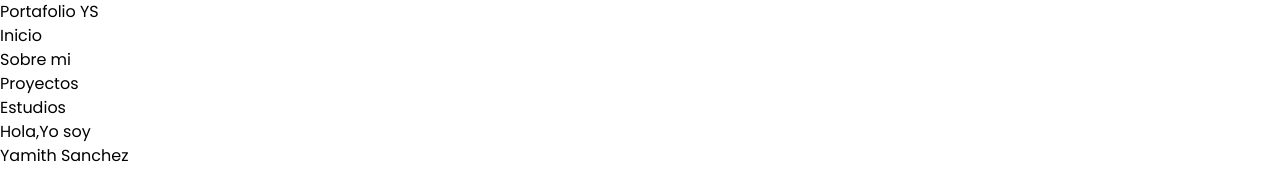
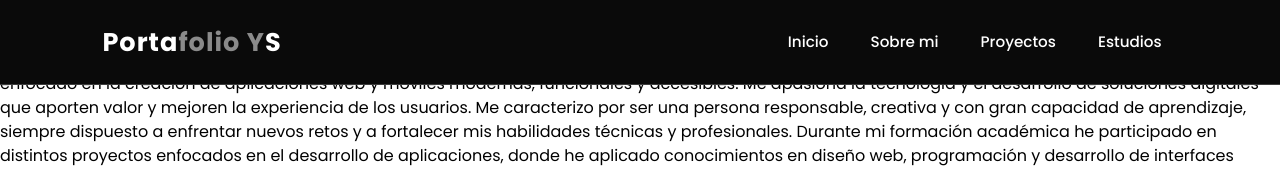
Before and after one commit to yamithmeneses122-hue/portafolio-Yamith-S-nchez-, a React (Vite) app: page / in a window 1280 px wide. Shown: the top 170 px of the page. Built offline with nearby package versions, Linux system fonts and the light colour scheme.

Commit message:
Migrar componentes a Tailwind CSS

```diff
--- a/src/components/Nav.jsx
+++ b/src/components/Nav.jsx
@@ -1,34 +1,30 @@
 export default function Nav() {
+  const links = [
+    ["Inicio", "#"],
+    ["Sobre mi", "#sobremi"],
+    ["Proyectos", "#proyectos"],
+    ["Estudios", "#estudios"],
+  ]
+
   return (
-    <section className="section-body">
-      <h1 className="portafolio">
-        Porta<span className="span-portafolio">folio Y</span>S
+    <header className="fixed top-0 z-[999] flex min-h-[85px] w-full items-center justify-between border-b border-[#3d3d3d] bg-[#0a0a0a] px-[8%] py-[22px] max-[600px]:flex-col max-[600px]:gap-[10px] max-[600px]:px-[5%] max-[600px]:py-[15px]">
+      <h1 className="text-[1.6rem] font-bold tracking-[1px] text-white">
+        Porta<span className="text-[#8a8a8a]">folio Y</span>S
       </h1>
-
-      <nav className="nav-sectio-body">
-        <ul className="ul-nav">
-          <li>
-            <a className="nav-inicio" href="#">
-              Inicio
-            </a>
-          </li>
-          <li>
-            <a className="nav-a" href="#sobremi">
-              Sobre mi
-            </a>
-          </li>
-          <li>
-            <a className="nav-a" href="#proyectos">
-              Proyectos
-            </a>
-          </li>
-          <li>
-            <a className="nav-a" href="#estudios">
-              Estudios
-            </a>
-          </li>
+      <nav>
+        <ul className="flex list-none gap-[10px] max-[900px]:gap-[2px]">
+          {links.map(([label, href]) => (
+            <li key={label}>
+              <a
+                className="rounded-[30px] px-4 py-[10px] text-[0.95rem] font-medium text-white no-underline transition duration-300 hover:bg-white hover:text-[#0a0a0a] max-[900px]:px-[10px] max-[900px]:py-2 max-[900px]:text-[0.85rem]"
+                href={href}
+              >
+                {label}
+              </a>
+            </li>
+          ))}
         </ul>
       </nav>
-    </section>
+    </header>
   )
 }
```
